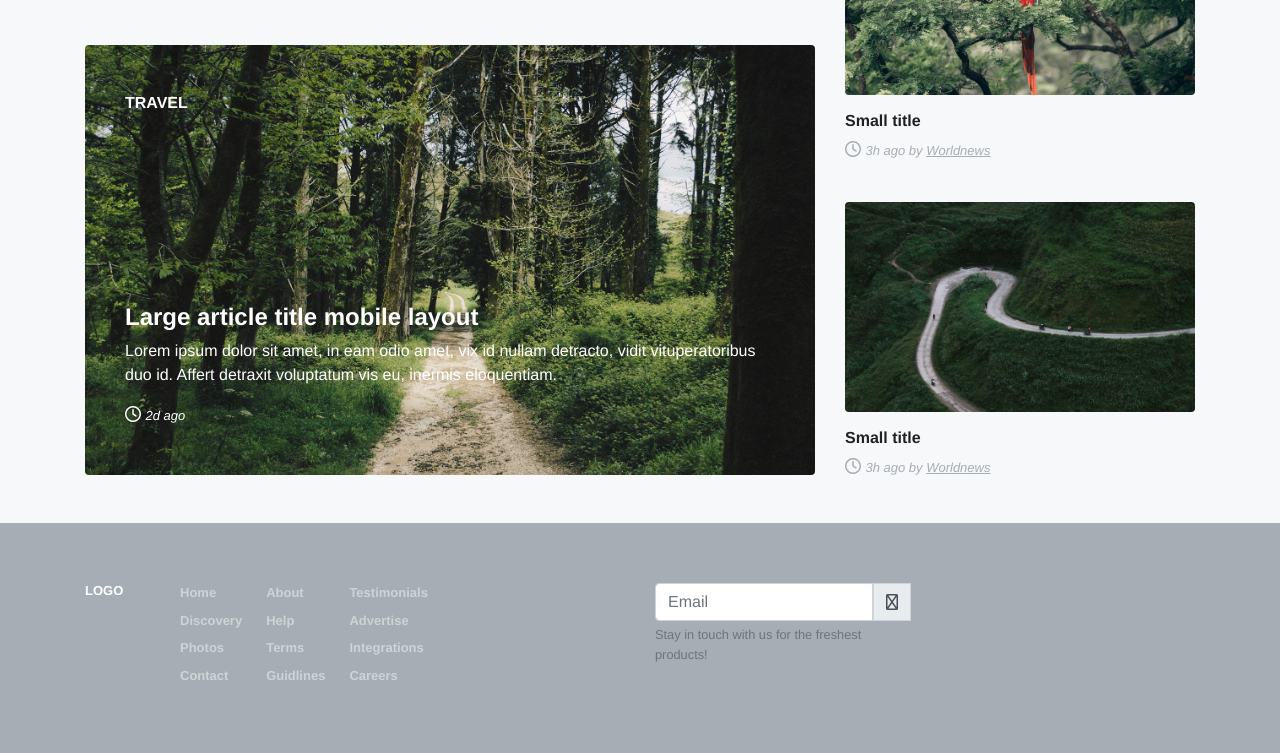
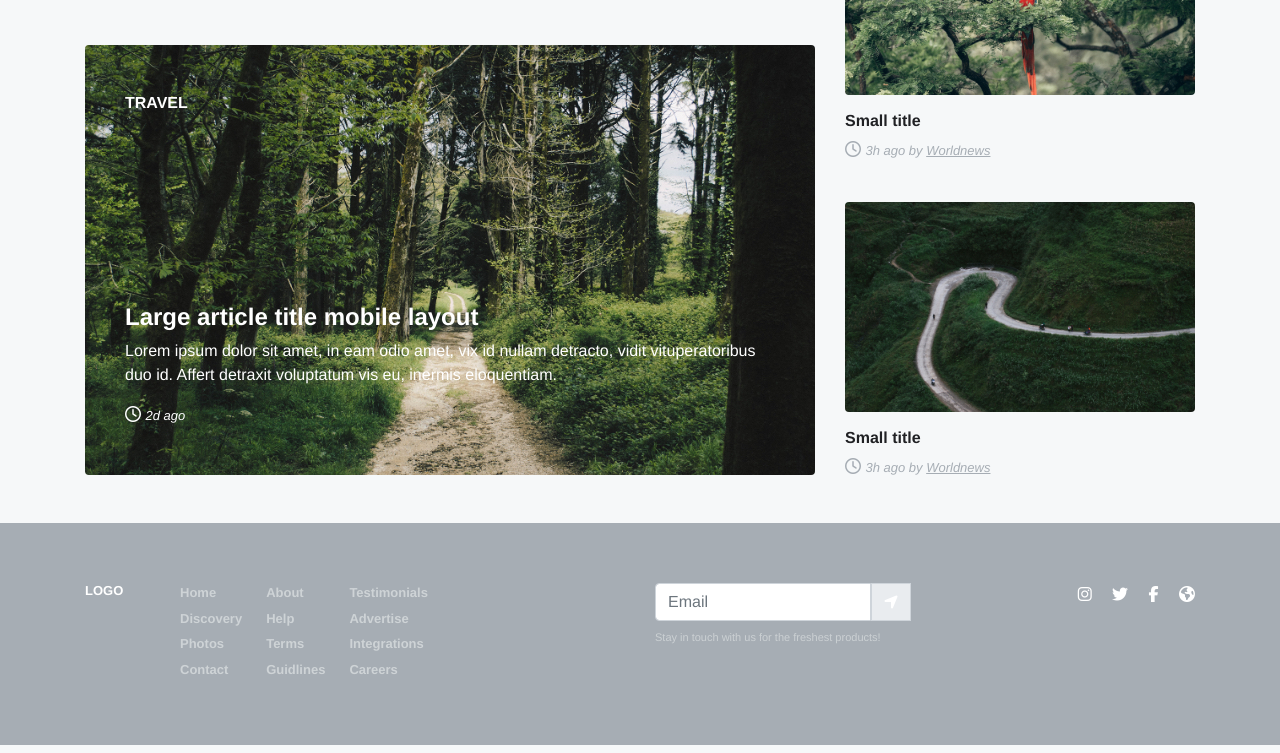
Before and after one commit to dunglnh/the-little-coffee, a plain HTML site: page index.html in a window 1280 px wide. Shown: the part 1660-2413 px from the top of the page. Drawn offline with nearby package versions, Linux system fonts and the light colour scheme.

Commit message:
update 09122019
Footer Block

```diff
--- a/css/style.css
+++ b/css/style.css
@@ -13,7 +13,7 @@ a, a:hover {
     color: #202124;
 }
 .color--grey {
-    color: #A6ADB4;
+    color: #CBD0D3;
 }
 
 .color--green {
@@ -152,5 +152,11 @@ a, a:hover {
 }
 .footer__menu--link {
     font-size: 0.8125rem;
-    padding: 0 1.5rem 0.5rem 0;
+    padding: 0 1.5rem 0.375rem 0;
 }
+.footer__menu--link:hover, .footer__menu--link:active {
+    color: #CBD0D3;
+}
+.email__block--smtext{
+    font-size: 0.6875rem;
+}
--- a/index.html
+++ b/index.html
@@ -241,7 +241,7 @@
                 <div class="container">
                     <div class="row">
                         <h1 class="col-md-6 col-lg-1 navbar__logo"><a class="text-decoration-none text-white" href="#">LOGO</a></h1>
-                        <nav class="col-md-6 col-lg-5">
+                        <nav class="col-md-6 col-lg-5 mb-5 mb-lg-0">
                             <ul class="nav">
                                 <li class="nav-item">
                                     <a class="nav-link footer__menu--link font-weight-bold" href="#">Home</a>
@@ -265,17 +265,20 @@
                         </nav>
                         <form class="col-md-6 col-lg-3 ">
                             <div class="form-group">
-                                <div class="input-group">
+                                <div class="input-group mb-2">
                                     <input type="email" class="form-control" id="exampleInputEmail1" aria-describedby="emailHelp" placeholder="Email">
                                     <div class="input-group-prepend">
-                                        <div class="input-group-text"> <i class="far fa-location-arrow"></i></div>
+                                        <button type="submit" class="input-group-text text-white"><i class="fas fa-location-arrow"></i></button>
                                     </div>
                                 </div>
-                                <small id="emailHelp" class="form-text text-muted">Stay in touch with us for the freshest products!</small>
+                                <small id="emailHelp" class="form-text color--grey email__block--smtext">Stay in touch with us for the freshest products!</small>
                             </div>
                         </form>
-                        <ul class="list-inline m-0">
-                            <li class="list-inline-item"></li>
+                        <ul class="list-inline m-0 col-md-6 col-lg-3 text-right align-self-md-end align-self-lg-start">
+                            <li class="list-inline-item mr-3"><a class="text-white" href="#"><i class="fab fa-instagram"></i></a></li>
+                            <li class="list-inline-item mr-3"><a class="text-white" href="#"><i class="fab fa-twitter"></i></a></li>
+                            <li class="list-inline-item mr-3"><a class="text-white" href="#"><i class="fab fa-facebook-f"></i></a></li>
+                            <li class="list-inline-item"><a class="text-white" href="#"><i class="fas fa-globe-americas"></i></a></li>
                         </ul>
                     </div>
                 </div>
```
